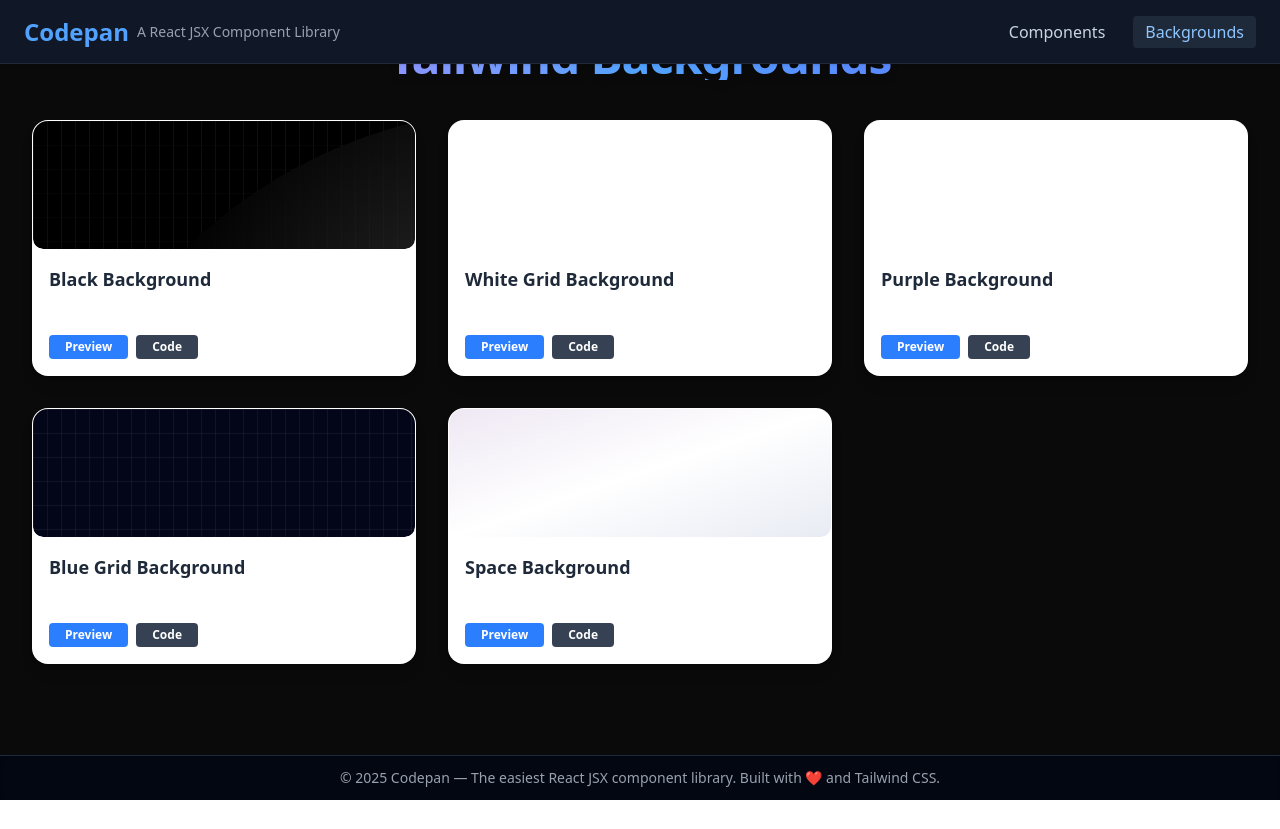
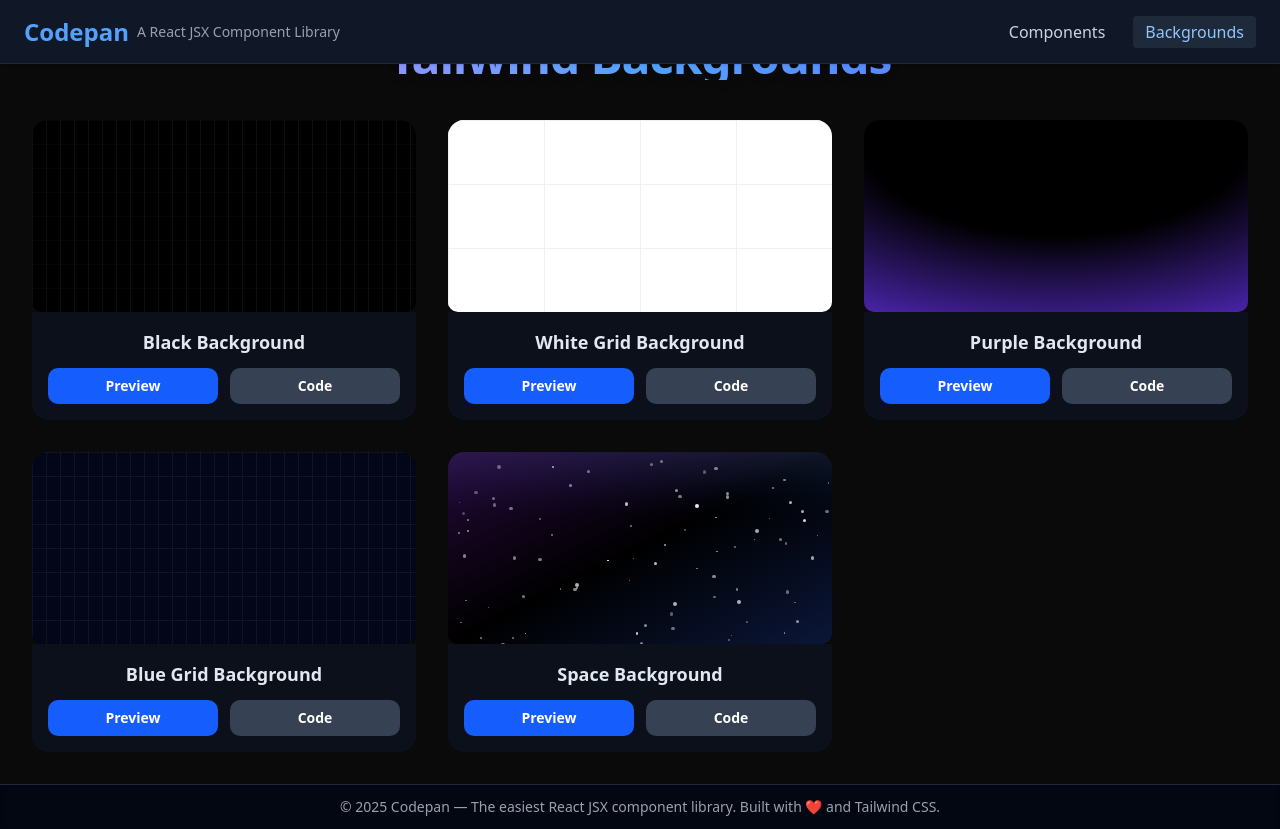
Before and after one commit to prateekraiger/codepan, a React (Vite) app: page /backgrounds in a window 1280 px wide. Before the commit the page ends 800 px from the top, so only its background shows below. Built offline with nearby package versions, Linux system fonts and the light colour scheme.

Commit message:
working backgrounds

```diff
--- a/src/App.jsx
+++ b/src/App.jsx
@@ -3,11 +3,9 @@ import { BrowserRouter as Router, Routes, Route } from "react-router-dom";
 import Landing from "./pages/Landing";
 import Backgrounds from "./pages/Backgrounds";
 import ComponentsLibrary from "./pages/ComponentsLibrary";
-import CommonBackground from "./comman/CommonBackground";
 
 const App = () => (
   <div className="relative min-h-screen w-full">
-    <CommonBackground />
     <Router>
       <Routes>
         <Route path="/" element={<Landing />} />
--- a/src/backgrounds/Blackbg.jsx
+++ b/src/backgrounds/Blackbg.jsx
@@ -1,18 +1,9 @@
 import React from "react";
 
-const Blackbg = ({ fullPage = false }) => {
+const Blackbg = () => {
   return (
-    <div
-      className={
-        fullPage
-          ? "fixed inset-0 w-full h-full z-10"
-          : "w-full h-32 rounded-lg overflow-hidden"
-      }
-    >
-      <div className="relative h-full w-full bg-black">
-        <div className="absolute bottom-0 left-0 right-0 top-0 bg-[linear-gradient(to_right,#4f4f4f2e_1px,transparent_1px),linear-gradient(to_bottom,#8080800a_1px,transparent_1px)] bg-[size:14px_24px]"></div>
-        <div className="absolute left-0 right-0 top-[-10%] h-[1000px] w-[1000px] rounded-full bg-[radial-gradient(circle_400px_at_50%_300px,#fbfbfb36,#000)]"></div>
-      </div>
+    <div className="relative h-full w-full bg-black">
+      <div className="absolute inset-0 bg-[linear-gradient(to_right,#4f4f4f2e_1px,transparent_1px),linear-gradient(to_bottom,#8080800a_1px,transparent_1px)] bg-[size:14px_24px]"></div>
     </div>
   );
 };
--- a/src/backgrounds/BlueGridBg.jsx
+++ b/src/backgrounds/BlueGridBg.jsx
@@ -1,17 +1,9 @@
 import React from "react";
 
-const BlueGridBg = ({ fullPage = false }) => {
+const BlueGridBg = () => {
   return (
-    <div
-      className={
-        fullPage
-          ? "fixed inset-0 w-full h-full z-10"
-          : "w-full h-32 rounded-lg overflow-hidden"
-      }
-    >
-      <div className="relative h-full w-full bg-slate-950">
-        <div className="absolute bottom-0 left-0 right-0 top-0 bg-[linear-gradient(to_right,#4f4f4f2e_1px,transparent_1px),linear-gradient(to_bottom,#4f4f4f2e_1px,transparent_1px)] bg-[size:14px_24px]"></div>
-      </div>
+    <div className="relative h-full w-full bg-slate-950">
+      <div className="absolute inset-0 bg-[linear-gradient(to_right,#4f4f4f2e_1px,transparent_1px),linear-gradient(to_bottom,#4f4f4f2e_1px,transparent_1px)] bg-[size:14px_24px]"></div>
     </div>
   );
 };
--- a/src/backgrounds/SpaceBg.jsx
+++ b/src/backgrounds/SpaceBg.jsx
@@ -27,7 +27,7 @@ const ShootingStar = ({ delay, position }) => (
   />
 );
 
-const SpaceBg = ({ children, fullPage = false }) => {
+const SpaceBg = ({ children }) => {
   const [stars, setStars] = useState([]);
   const [shootingStarsState, setShootingStarsState] = useState([]);
 
@@ -59,16 +59,10 @@ const SpaceBg = ({ children, fullPage = false }) => {
   );
 
   return (
-    <div
-      className={
-        fullPage
-          ? "fixed inset-0 w-full h-full z-10"
-          : "w-full h-32 rounded-lg overflow-hidden relative"
-      }
-    >
+    <div className="relative w-full h-full overflow-hidden">
       {/* Deep space background with subtle gradient */}
-      <div className="absolute inset-0 -z-10 bg-black"></div>
-      <div className="absolute inset-0 -z-10 bg-gradient-to-b from-gray-900 via-black to-black opacity-60"></div>
+      <div className="absolute inset-0 bg-black"></div>
+      <div className="absolute inset-0 bg-gradient-to-b from-gray-900 via-black to-black"></div>
 
       {/* Stars Layer */}
       <div className="absolute inset-0">
@@ -89,7 +83,7 @@ const SpaceBg = ({ children, fullPage = false }) => {
       </div>
 
       {/* Nebula Effect - Subtle gradient overlay */}
-      <div className="absolute inset-0 bg-gradient-to-br from-purple-900/10 via-transparent to-blue-900/10" />
+      <div className="absolute inset-0 bg-gradient-to-br from-purple-900/40 via-transparent to-blue-900/40" />
 
       {/* Content Layer */}
       <div className="relative z-10">{children}</div>
--- a/src/comman/BgCard.jsx
+++ b/src/comman/BgCard.jsx
@@ -1,32 +1,23 @@
 // BgCards.jsx
 import React from "react";
 
-const BgCards = ({
-  title,
-  description,
-  preview,
-  onPreview,
-  onCode,
-  children,
-}) => {
+const BgCards = ({ title, preview, onPreview, onCode }) => {
   return (
-    <div className="relative w-96 h-64 bg-white rounded-2xl shadow-lg overflow-hidden transition-transform duration-500 ease-in-out transform hover:-translate-y-2 hover:shadow-2xl border border-white/20 flex flex-col">
-      <div className="w-full h-32 flex items-center justify-center bg-white">
-        {preview}
-      </div>
-      <div className="p-4 flex flex-col flex-1">
-        <h3 className="text-gray-800 text-lg font-bold mb-1">{title}</h3>
-        <p className="text-gray-600 text-sm mb-2 flex-1">{description}</p>
-        {children}
-        <div className="mt-2 flex gap-2">
+    <div className="glass-card rounded-2xl overflow-hidden flex flex-col h-full">
+      <div className="flex-grow h-48 relative">{preview}</div>
+      <div className="p-4 bg-slate-900/50">
+        <h3 className="text-slate-200 text-lg font-bold mb-3 text-center">
+          {title}
+        </h3>
+        <div className="flex gap-3 justify-center">
           <button
-            className="px-4 py-1 bg-blue-500 text-white rounded text-xs hover:bg-blue-600 font-semibold"
+            className="px-4 py-2 bg-blue-600 text-white rounded-lg text-sm hover:bg-blue-700 font-semibold transition-colors w-full"
             onClick={onPreview}
           >
             Preview
           </button>
           <button
-            className="px-4 py-1 bg-gray-700 text-white rounded text-xs hover:bg-gray-900 font-semibold"
+            className="px-4 py-2 bg-gray-700 text-white rounded-lg text-sm hover:bg-gray-600 font-semibold transition-colors w-full"
             onClick={onCode}
           >
             Code
```
